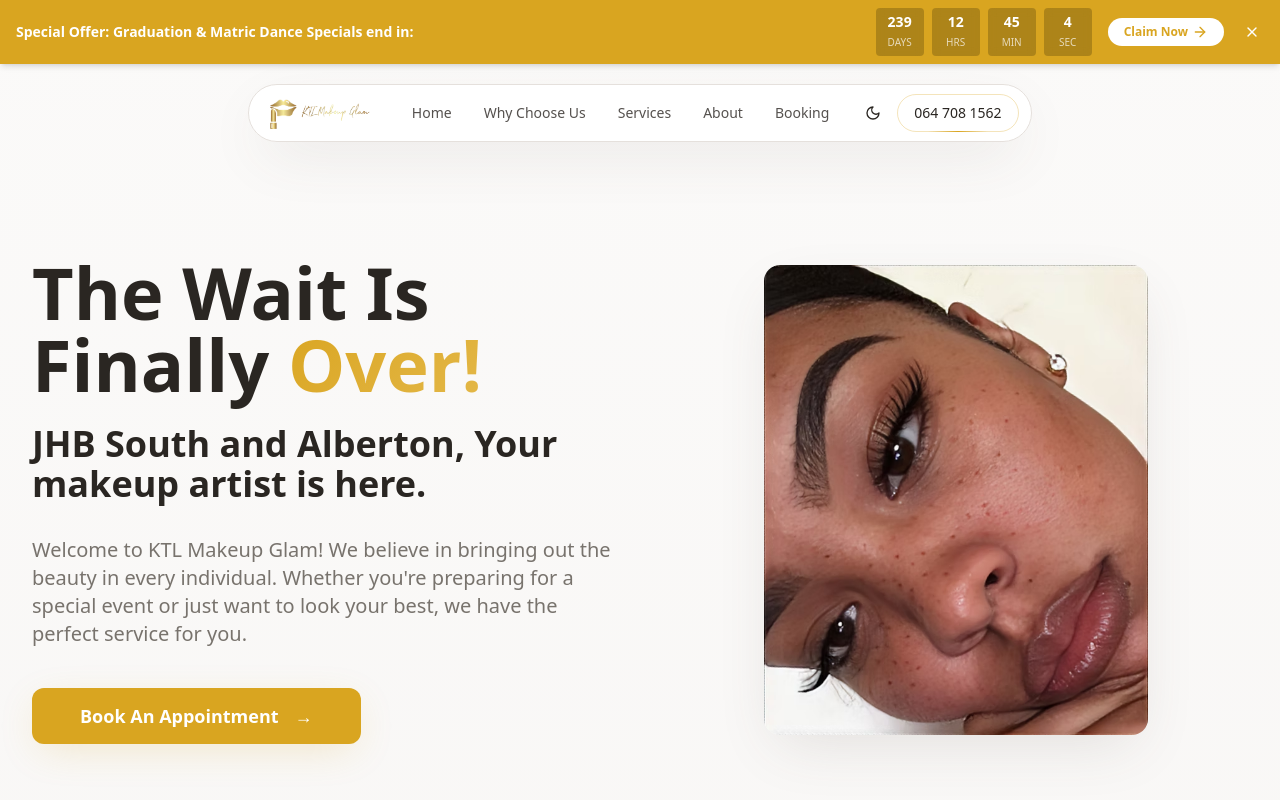
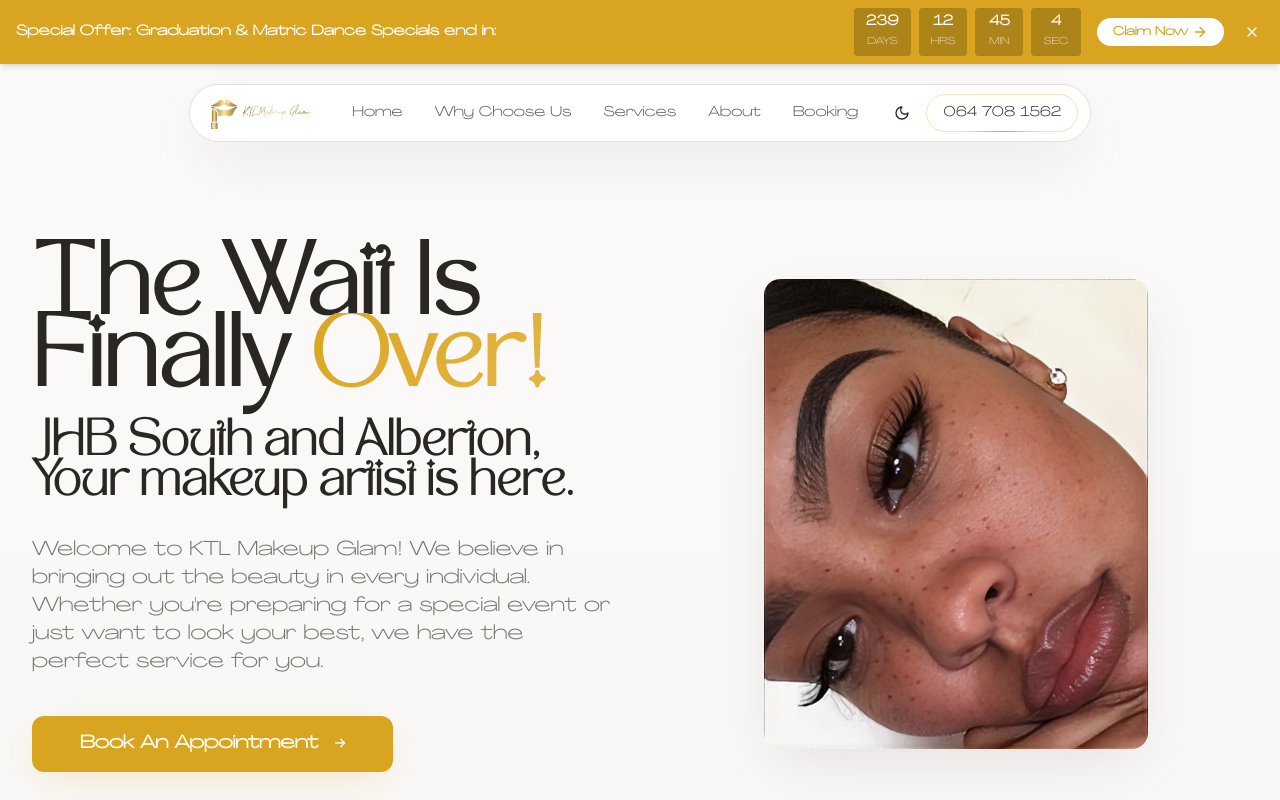
Before and after one commit to archtqwbagncy/ktlmakeupglam, a React (Vite) app: page / in a window 1280 px wide. Shown: the top 800 px of the page. Built offline with nearby package versions, Linux system fonts and the light colour scheme; the HTML template or start-up script is replaced by a standard one.

Commit message:
Update entire website fonts: Headings to TAN Mon Cheri and body text to Agrandir Grand.

```diff
--- a/src/index.css
+++ b/src/index.css
@@ -1,3 +1,19 @@
+@font-face {
+  font-family: "TAN Mon Cheri";
+  src: url("./assets/fonts/TAN-Mon-Cheri.woff2") format("woff2");
+  font-weight: normal;
+  font-style: normal;
+  font-display: swap;
+}
+
+@font-face {
+  font-family: "Agrandir Grand";
+  src: url("./assets/fonts/Agrandir-GrandLight.otf") format("opentype");
+  font-weight: 300;
+  font-style: normal;
+  font-display: swap;
+}
+
 @tailwind base;
 @tailwind components;
 @tailwind utilities;
@@ -99,7 +115,11 @@ All colors MUST be HSL.
   }
 
   body {
-    @apply bg-background text-foreground transition-colors duration-300;
+    @apply bg-background text-foreground transition-colors duration-300 font-sans;
+  }
+
+  h1, h2, h3, h4, h5, h6 {
+    @apply font-heading;
   }
 
   html {
--- a/tailwind.config.ts
+++ b/tailwind.config.ts
@@ -13,6 +13,10 @@ export default {
       },
     },
     extend: {
+      fontFamily: {
+        heading: ["TAN Mon Cheri", "serif"],
+        sans: ["Agrandir Grand", "sans-serif"],
+      },
       colors: {
         border: "hsl(var(--border))",
         input: "hsl(var(--input))",
```
Also changed, not shown: src/assets/fonts/Agrandir-GrandLight.otf (added), src/assets/fonts/TAN-Mon-Cheri.woff2 (added).
